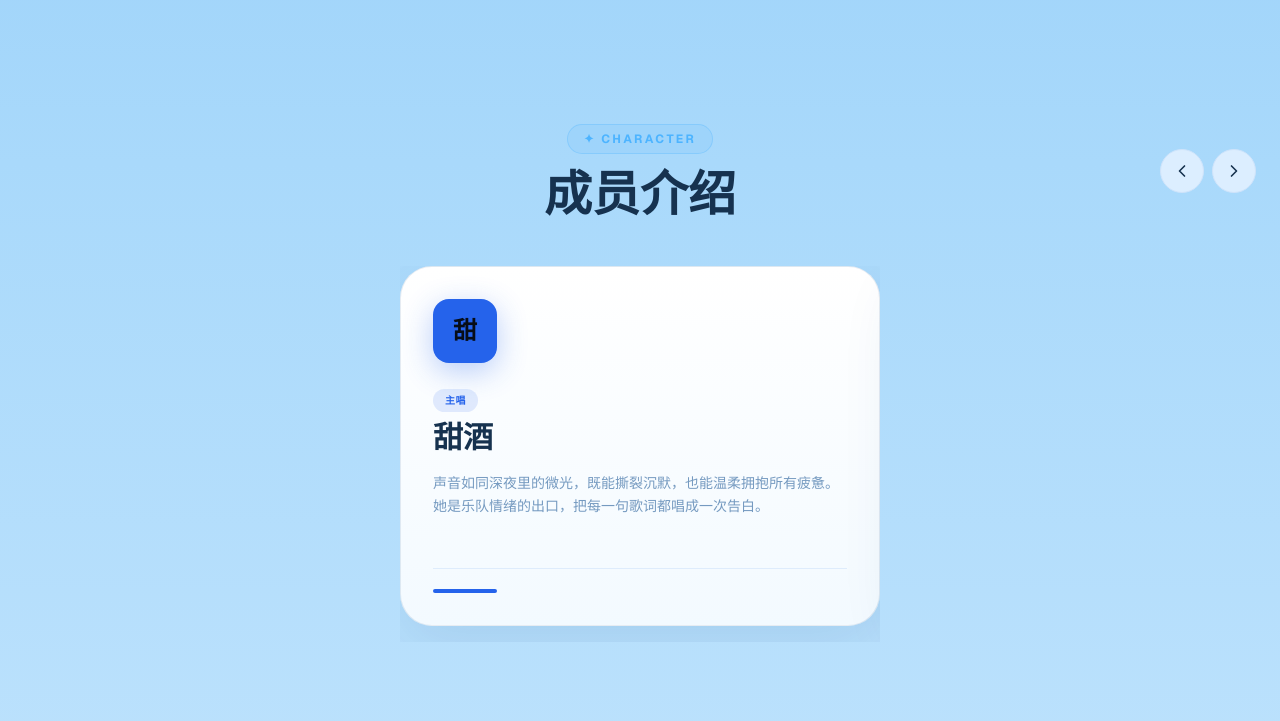
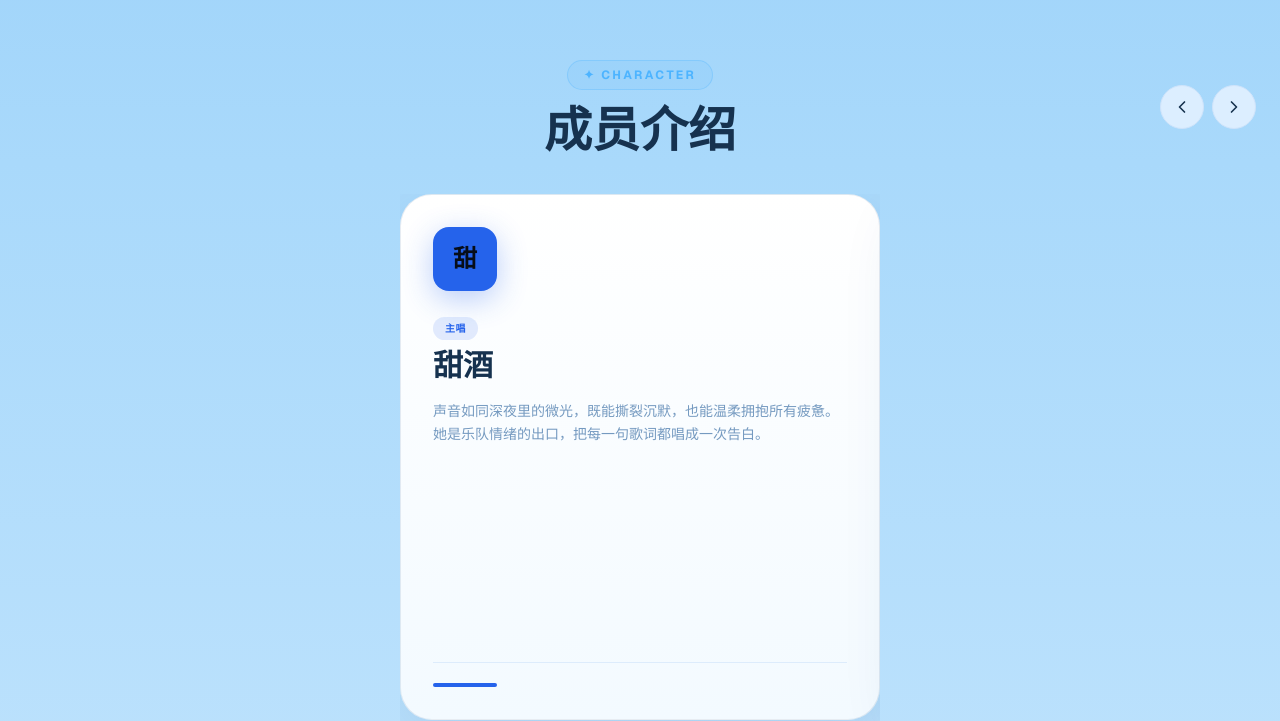
Before and after one commit to cyixi34/kokusen0910, a Next.js app: page /kokusen0910/ in a window 1280 px wide. Shown: the part 1828-2549 px from the top of the page. Built offline with nearby package versions, Linux system fonts and the light colour scheme.

Commit message:
Make members section full-screen with no vertical scroll

```diff
--- a/src/components/sections/Members.tsx
+++ b/src/components/sections/Members.tsx
@@ -64,9 +64,12 @@ export function MembersSection() {
   };
 
   return (
-    <section id="members" className="relative min-h-screen py-24 md:py-32 px-6">
-      <div className="max-w-7xl mx-auto">
-        <div className="relative mb-8 md:mb-12">
+    <section
+      id="members"
+      className="relative h-screen flex flex-col justify-center py-14 md:py-16 px-6 overflow-hidden"
+    >
+      <div className="w-full max-w-7xl mx-auto">
+        <div className="relative mb-6 md:mb-8">
           <div className="text-center">
             <span className="inline-flex items-center gap-2 px-4 py-1.5 rounded-full bg-accent-2/10 border border-accent-2/30 text-accent-2 text-xs tracking-[0.2em] font-bold mb-4">
               ✦ CHARACTER
@@ -97,7 +100,9 @@ export function MembersSection() {
             </button>
           </div>
         </div>
+      </div>
 
+      <div className="w-full max-w-7xl mx-auto flex-1 min-h-0 mt-2">
         <div
           ref={scrollerRef}
           id="members-scroller"
@@ -105,7 +110,7 @@ export function MembersSection() {
           onPointerMove={handlePointerMove}
           onPointerUp={handlePointerEnd}
           onPointerLeave={handlePointerEnd}
-          className="flex overflow-x-auto snap-x snap-mandatory gap-5 pb-4 -mx-6 px-6 sm:mx-auto sm:px-0 sm:max-w-[480px] thin-scrollbar cursor-grab active:cursor-grabbing select-none"
+          className="h-full flex overflow-x-auto snap-x snap-mandatory gap-5 pb-3 -mx-6 px-6 sm:mx-auto sm:px-0 sm:max-w-[480px] thin-scrollbar cursor-grab active:cursor-grabbing select-none"
         >
           {members.map((member) => (
             <motion.div
@@ -116,10 +121,10 @@ export function MembersSection() {
               initial="hidden"
               whileInView="visible"
               viewport={{ once: false, amount: 0.55 }}
-              className="snap-center shrink-0 w-full"
+              className="snap-center shrink-0 w-full h-full"
             >
               <TiltCard glowColor={`${member.color}25`} className="h-full">
-                <div className="group block h-full window-frame p-6 md:p-8 flex flex-col min-h-[360px]">
+                <div className="group block h-full window-frame p-6 md:p-8 flex flex-col overflow-hidden">
                   <div className="flex items-start justify-between mb-6">
                     <div
                       className="w-16 h-16 rounded-2xl flex items-center justify-center text-2xl font-black shadow-lg transition-transform duration-300 group-hover:scale-110 group-hover:rotate-3"
```
